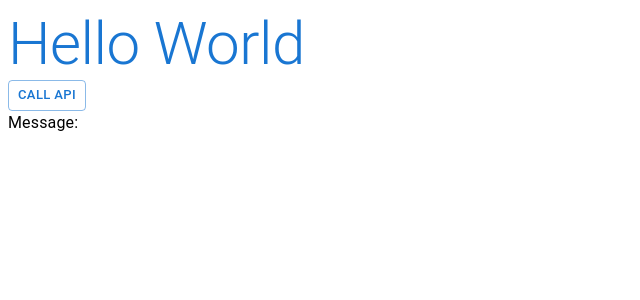
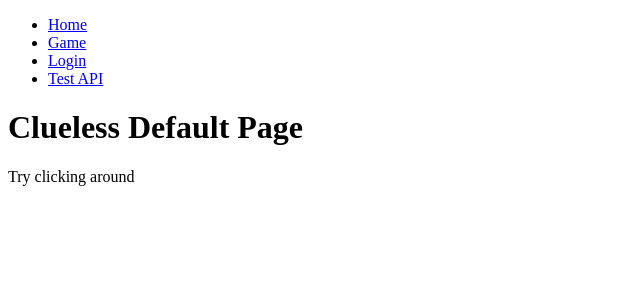
Before and after one commit to VJ4538/clueless, a React (Vite) app in the folder apps/frontend/: page / in a window 1280 px wide. Shown: the top 300 px of the page, without its empty margins (0-640 px from the left). Built offline with nearby package versions, Linux system fonts and the light colour scheme.

Commit message:
add basic frontend page navigation and basic game state response

```diff
--- a/apps/frontend/src/App.tsx
+++ b/apps/frontend/src/App.tsx
@@ -1,32 +1,37 @@
-import { useState } from 'react';
-import { client } from '@helpers';
-import { Text, Button, Container } from '@components';
+import { BrowserRouter as Router, Route, Routes, Link } from 'react-router-dom';
+import { Login, Game, GameRoom, TestApi } from './view/index';
 
 function App() {
-  const [message, setMessage] = useState<string | null>(null);
+  return (
+    <Router>
+      <div>
+        {/* Navigation links */}
+        <nav>
+          <ul>
+            <li>
+              <Link to="/">Home</Link>
+            </li>
+            <li>
+              <Link to="/game">Game</Link>
+            </li>
+            <li>
+              <Link to="/login">Login</Link>
+            </li>
+            <li>
+              <Link to="/test-api">Test API</Link>
+            </li>
+          </ul>
+        </nav>
 
-  const handleAPICall = async (message = 'FE => BE') => {
-    try {
-      const apiResponse = await client.get<any>(
-        `testing/formatMessage?payload=${message}`
-      );
-      setMessage(apiResponse?.data?.message || 'No message');
-    } catch (error: any) {
-      console.error(error);
-      setMessage(error?.message || 'Error calling API');
-    }
-  };
-
-  return (
-    <Container>
-      <Text variant="h2" color="primary">
-        Hello World
-      </Text>
-      <Button onClick={() => handleAPICall()} variant="outlined" size="small">
-        Call API
-      </Button>
-      <Text variant="body1">Message: {message}</Text>
-    </Container>
+        {/* Define Routes for different views */}
+        <Routes>
+          <Route path="/" element={<Game />} />
+          <Route path="/game" element={<GameRoom />} />
+          <Route path="/login" element={<Login />} />
+          <Route path="/test-api" element={<TestApi />} />
+        </Routes>
+      </div>
+    </Router>
   );
 }
 
--- a/apps/frontend/src/view/Game/Game.tsx
+++ b/apps/frontend/src/view/Game/Game.tsx
@@ -1,5 +1,10 @@
 const Game = () => {
-  return <div>Game</div>;
+  return (
+    <div>
+      <h1>Clueless Default Page</h1>
+      <p>Try clicking around</p>
+    </div>
+  );
 };
 
 export default Game;
--- a/apps/frontend/src/view/GameRoom/GameRoom.tsx
+++ b/apps/frontend/src/view/GameRoom/GameRoom.tsx
@@ -1,5 +1,69 @@
-const GameRoom = () => {
-  return <div>Game Room</div>;
+import React, { useState, useEffect } from 'react';
+import { client } from '@helpers';
+import { Text, Container, Button } from '@components';
+import { GameState } from '../../model/GameState';
+
+const GameRoom: React.FC = () => {
+  const [gameState, setGameState] = useState<GameState | null>(null);
+  const [loading, setLoading] = useState<boolean>(true);
+
+  useEffect(() => {
+    const fetchGameState = async () => {
+      try {
+        console.log('Fetching game state...')
+        const response = await client.get<any>('testing/getMockGameState?payload=gettingGameState');
+
+        setGameState(response.data);
+      } catch (error) {
+        console.error('Error fetching game state:', error);
+      } finally {
+        setLoading(false);
+      }
+    };
+
+    fetchGameState();
+  }, []);
+
+  if (loading) {
+    return <Text>Loading game state...</Text>;
+  }
+
+  if (!gameState) {
+    return <Text>Error: No game state found</Text>;
+  }
+
+  return (
+    <Container>
+      <Text variant="h2" color="primary">Game Room</Text>
+
+      {/* Current Turn */}
+      <Text variant="body1">Current Turn: {gameState?.current_turn}</Text>
+
+      {/* Players */}
+      <Text variant="body1">
+        Players:
+        {gameState?.players?.map((player: any, index: number) => (
+          <div key={index}>
+            <strong>{player.name}</strong> ({player.character}) - Currently in: {player.current_room}
+            {player.has_made_suggestion ? ' - Has made a suggestion' : ''}
+          </div>
+        ))}
+      </Text>
+
+      {/* Suggestions */}
+      <Text variant="body1">
+        Suggestions:
+        {gameState?.suggestions?.map((suggestion: any, index: number) => (
+          <div key={index}>
+            <strong>{suggestion.player}:</strong> {suggestion.suggestion}
+          </div>
+        ))}
+      </Text>
+
+      {/* Button to make a move */}
+      <Button onClick={() => alert('[TODO] Make your move!')}>Make a Move</Button>
+    </Container>
+  );
 };
 
 export default GameRoom;
--- a/apps/frontend/src/view/Login/Login.tsx
+++ b/apps/frontend/src/view/Login/Login.tsx
@@ -1,5 +1,10 @@
 const Login = () => {
-  return <div>Login</div>;
+  return (
+    <div>
+      <h1>Login Page</h1>
+      <p>TODO: Login and session hanlding</p>
+    </div>
+  );
 };
 
 export default Login;
--- /dev/null
+++ b/apps/frontend/src/view/TestApi.tsx
@@ -0,0 +1,33 @@
+import { useState } from 'react';
+import { client } from '@helpers';
+import { Text, Button, Container } from '@components';
+
+function App() {
+  const [message, setMessage] = useState<string | null>(null);
+
+  const handleAPICall = async (message = 'FE => BE') => {
+    try {
+      const apiResponse = await client.get<any>(
+        `testing/formatMessage?payload=${message}`
+      );
+      setMessage(apiResponse?.data?.message || 'No message');
+    } catch (error: any) {
+      console.error(error);
+      setMessage(error?.message || 'Error calling API');
+    }
+  };
+
+  return (
+    <Container>
+      <Text variant="h2" color="primary">
+        Hello World
+      </Text>
+      <Button onClick={() => handleAPICall()} variant="outlined" size="small">
+        Call API
+      </Button>
+      <Text variant="body1">Message: {message}</Text>
+    </Container>
+  );
+}
+
+export default App;
--- a/apps/frontend/src/view/index.tsx
+++ b/apps/frontend/src/view/index.tsx
@@ -1,3 +1,4 @@
 export { default as Login } from './Login/Login';
 export { default as Game } from './Game/Game';
 export { default as GameRoom } from './GameRoom/GameRoom';
+export { default as TestApi } from './TestApi';
```
